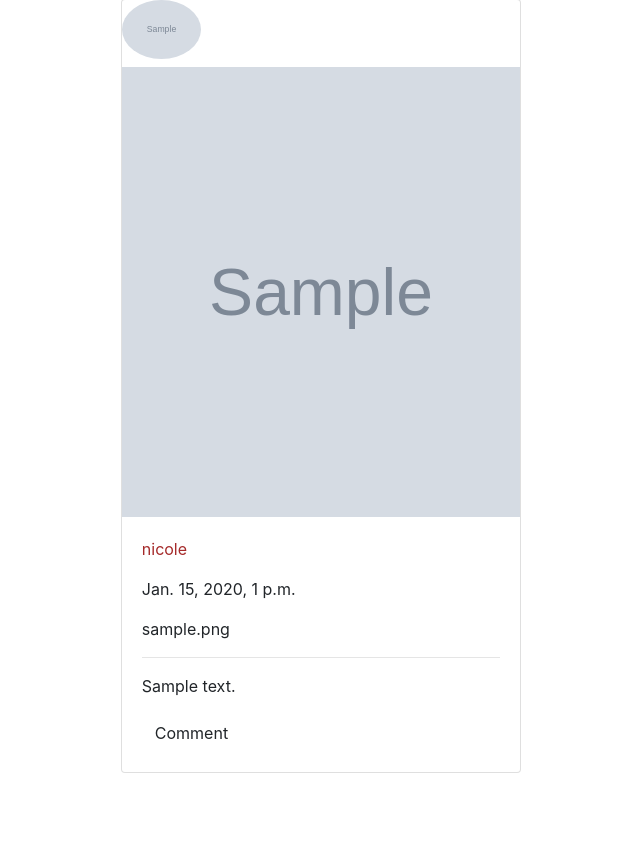
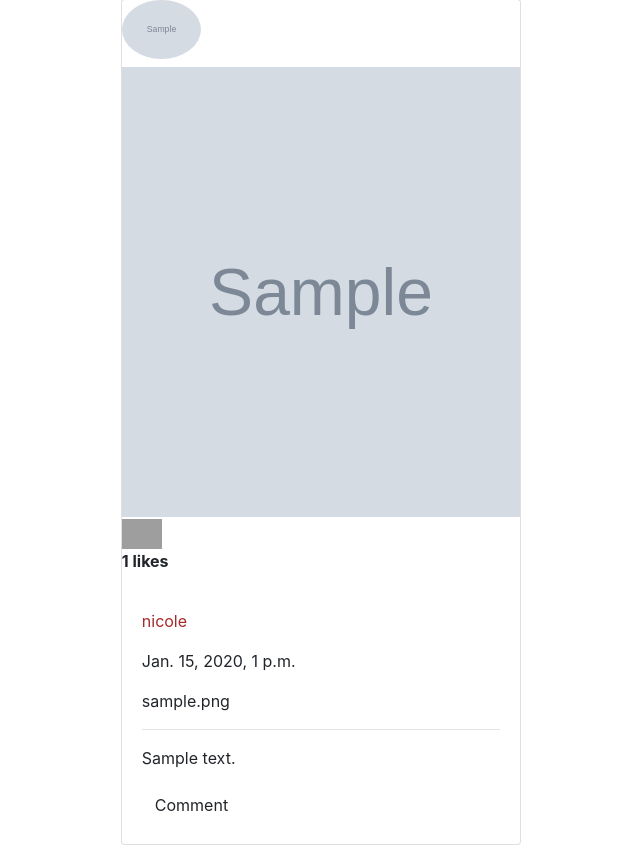
Before and after one commit to nicky-code/instagram, a Django app: page / in a window 1280 px wide. Shown: the part 215-1060 px from the top of the page, without its empty margins (164-804 px from the left). Before the commit the page ends 988 px from the top, so only its background shows below. Run offline with Django 3.2, Linux system fonts and the light colour scheme; a user stored in the database is signed in; data comes from the database, SQL or seed files in the repository; tables that the repository leaves empty hold one stand-in row (values such as "Sample post"); grey boxes marked "Sample" are stand-in pictures; some libraries are stand-ins or nearby versions; grey boxes are pictures that could not be loaded.

Commit message:
created the Likes functionality.

```diff
--- a/insta/models.py
+++ b/insta/models.py
@@ -41,6 +41,7 @@ class Image(models.Model):
     image_name = models.CharField(max_length=35)
     image_caption=models.CharField(max_length=35,null=True)
     profile=models.ForeignKey(Profile,null=True)
+    likes=models.IntegerField()
     posted_time = models.DateTimeField(auto_now=True)
     user=models.ForeignKey(User,on_delete=models.CASCADE)
 
--- a/insta/templates/welcome.html
+++ b/insta/templates/welcome.html
@@ -14,6 +14,12 @@
       <img src="{{myProfile.profile_photo.url}}" style="border-radius: 60%;width: 20%;height: 20%;margin-bottom: 2%">
       {%endif%}
         <img src="{{img.image.url}}" height="450" class="img-responsive" alt="Image">
+        <span>
+          <a href="{% url 'like' id=i.id%}"><img src="https://cdn2.iconfinder.com/data/icons/instagram-ui/48/jee-68-512.png(6 kB)" style="margin-top: 0.5%; margin-right:100%"  width=40></a>
+       </span>
+       <p><strong>{{img.likes}} likes</strong></p>
+
+
 
         <div class="card-body">
             <p style="color: brown"> {{ img.user }} </p>
--- a/insta/urls.py
+++ b/insta/urls.py
@@ -10,7 +10,8 @@ urlpatterns=[
     url(r'^new/profile$',views.new_profile,name = 'profile'),
     url(r'^myProfile$',views.myProfile,name = 'myProfile'),
     url(r'^search/',views.search_users, name = 'searchs'),
-    url(r'^comment/(\d+)/$', views.add_comment, name='comment')
+    url(r'^comment/(\d+)/$', views.add_comment, name='comment'),
+    url(r'^likes/(?P<id>\d+)',views.likes,name ='like'),
 ]
 if settings.DEBUG:
     urlpatterns+= static(settings.MEDIA_URL, document_root = settings.MEDIA_ROOT)
--- a/insta/views.py
+++ b/insta/views.py
@@ -97,6 +97,15 @@ def add_comment(request,image_id):
 
     return render(request, 'comment.html',{"form":form, "image_id":image_id})
 
+
+@login_required(login_url='/accounts/login/')
+def likes(request,id):
+   likes=1
+   image = Image.objects.get(id=id)
+   image.likes = image.likes+1
+   image.save()
+   return redirect("/")
+
 def welcome_email(request):
     if request.method == 'POST':
         form = InstagramForm(request.POST)
```
